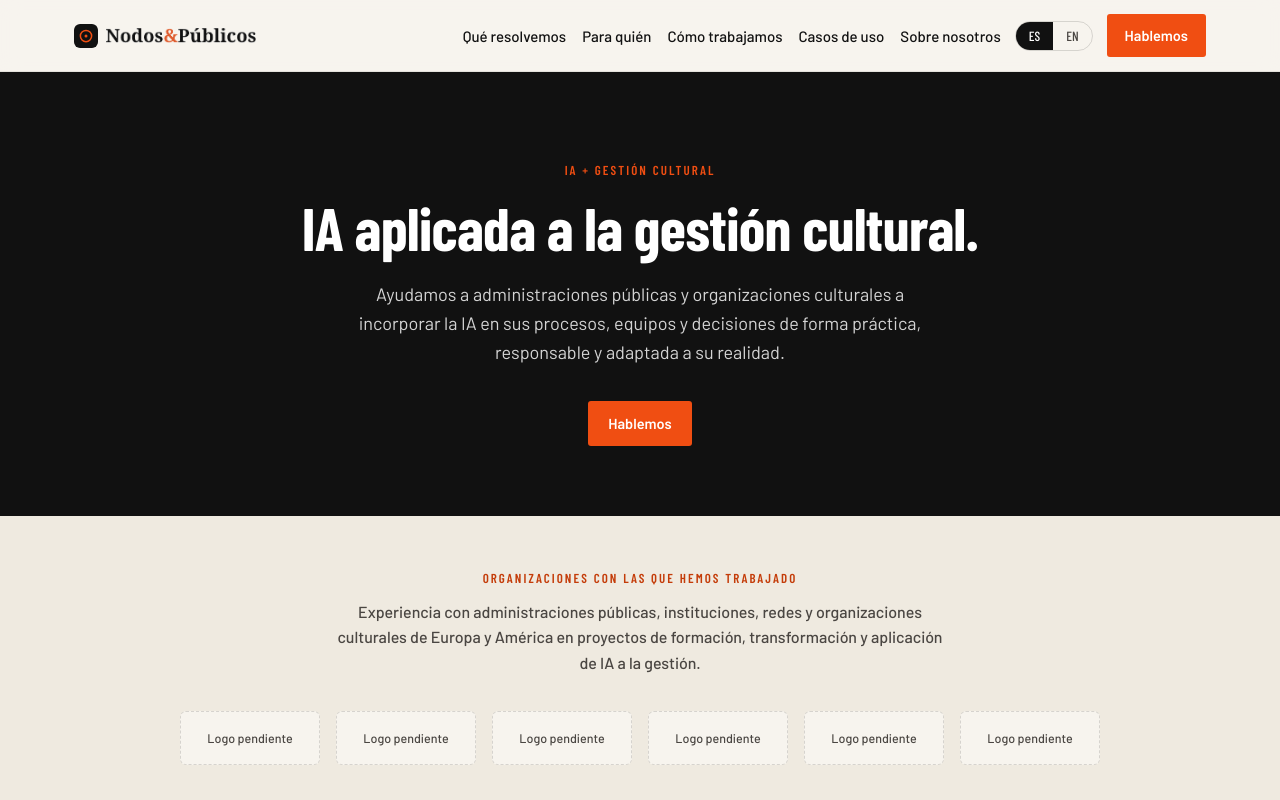
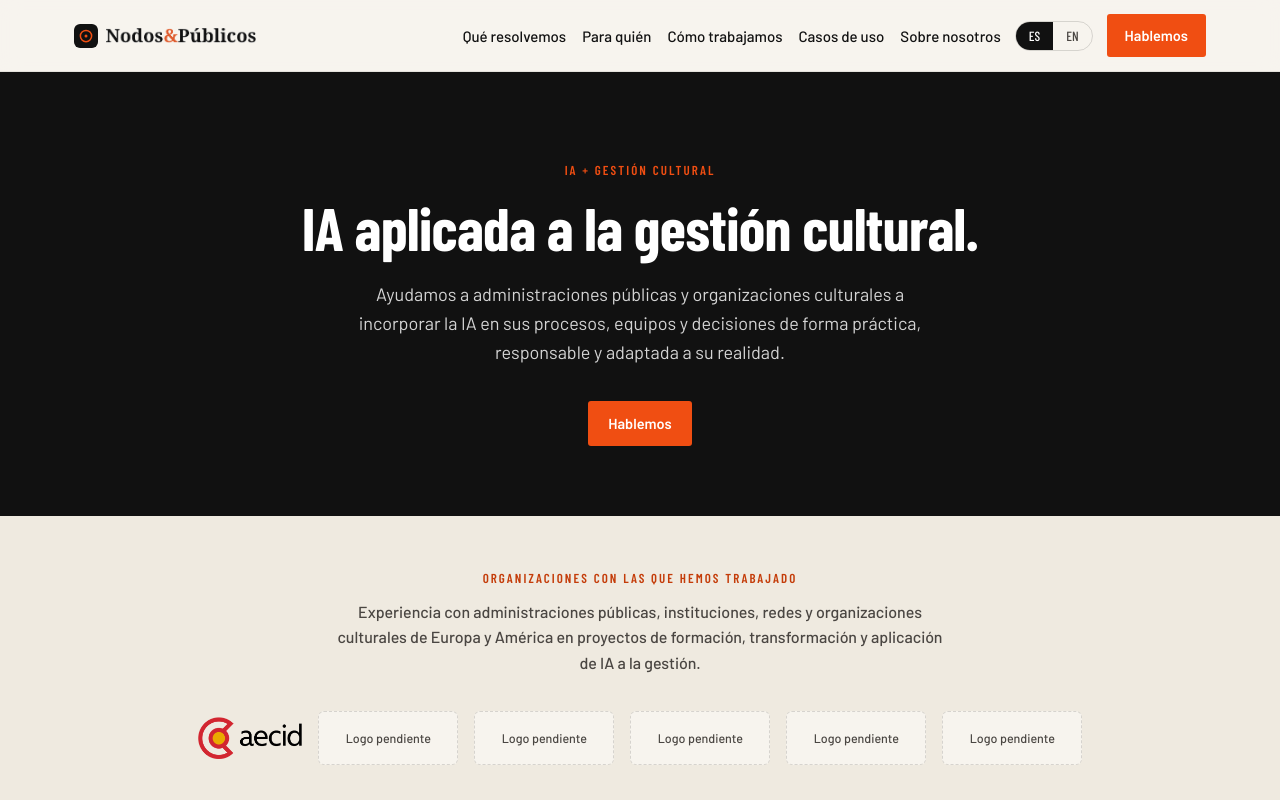
Before and after one commit to Marti-1234/nodos-y-publicos, a plain HTML site: page index.html in a window 1280 px wide. Shown: the top 800 px of the page. Drawn offline with nearby package versions, Linux system fonts and the light colour scheme; a web font is replaced by a local one.

Commit message:
Add AECID logo to the Legitimidad section
First real institution logo, replacing one of the placeholder slots.
Five placeholders remain until the rest of the list is confirmed.

```diff
--- a/index.html
+++ b/index.html
@@ -86,8 +86,8 @@
     <p class="nyp-trust-title" data-i18n="trust.text">Experiencia con administraciones públicas, instituciones, redes y organizaciones culturales de Europa y América en proyectos de formación, transformación y aplicación de IA a la gestión.</p>
     <!-- Pendiente listado real de instituciones/logos — confirmar con Martí antes de sustituir estos placeholders -->
     <div class="nyp-logo-strip">
-      <!-- LOGO: institución 1 -->
-      <div class="nyp-logo-slot" data-i18n="trust.logoPending">Logo pendiente</div>
+      <!-- LOGO: AECID -->
+      <img src="assets/logos/aecid.png" alt="AECID" class="nyp-logo-strip-img">
       <!-- LOGO: institución 2 -->
       <div class="nyp-logo-slot" data-i18n="trust.logoPending">Logo pendiente</div>
       <!-- LOGO: institución 3 -->
--- a/styles.css
+++ b/styles.css
@@ -130,6 +130,9 @@ a:focus-visible, button:focus-visible, input:focus-visible, textarea:focus-visib
   border:1px dashed var(--nyp-line); border-radius:6px; background:var(--nyp-paper);
   color:var(--nyp-ink-soft); font-size:12.5px; font-weight:500;
   padding:16px 22px; min-width:140px; text-align:center;
+}
+.nyp-logo-strip-img{
+  height:42px; width:auto; max-width:150px; object-fit:contain; flex-shrink:0;
 }
 
 /* ---------- SECTION shared ---------- */
```
Also changed, not shown: assets/logos/aecid.png (added).
